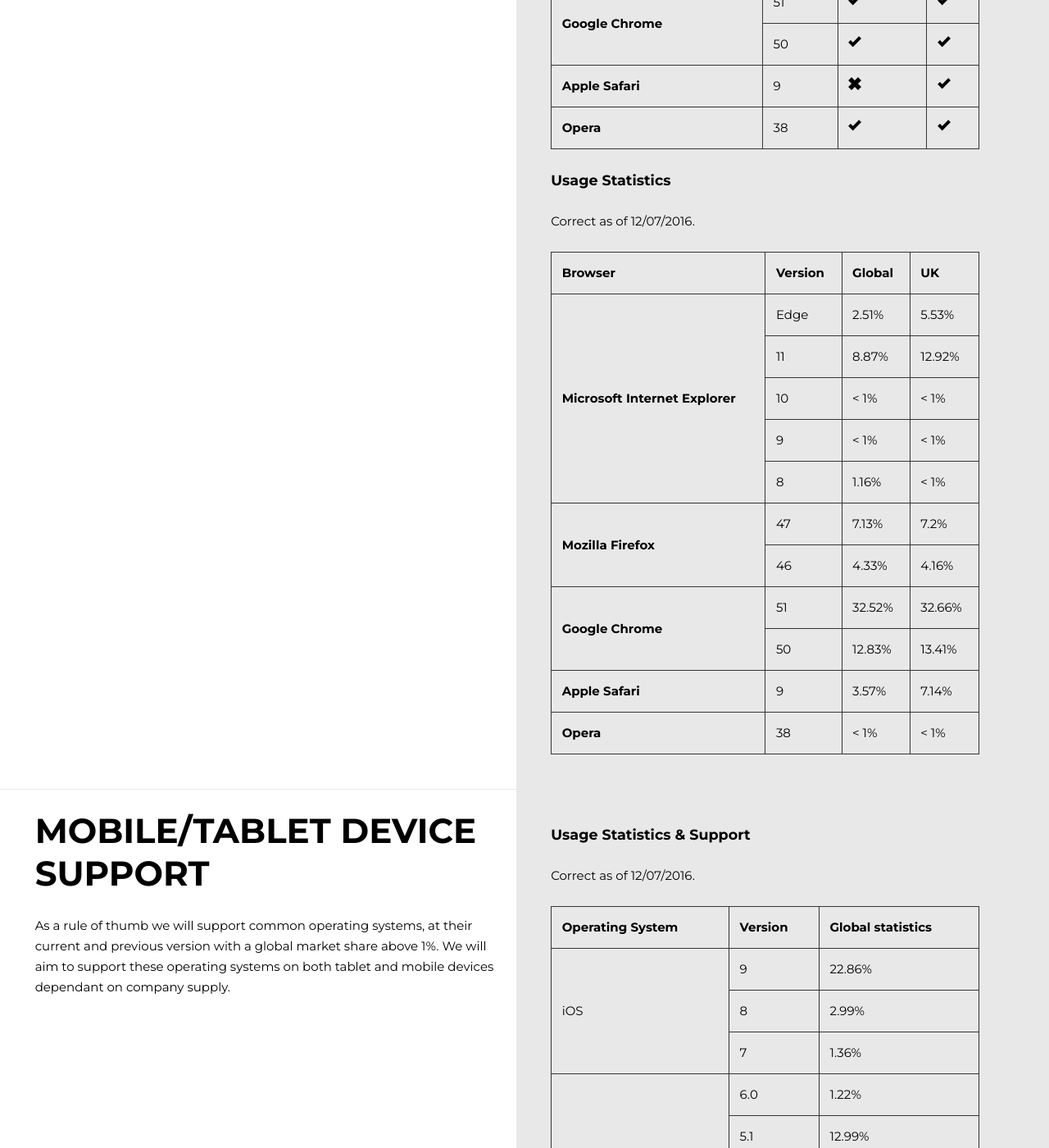
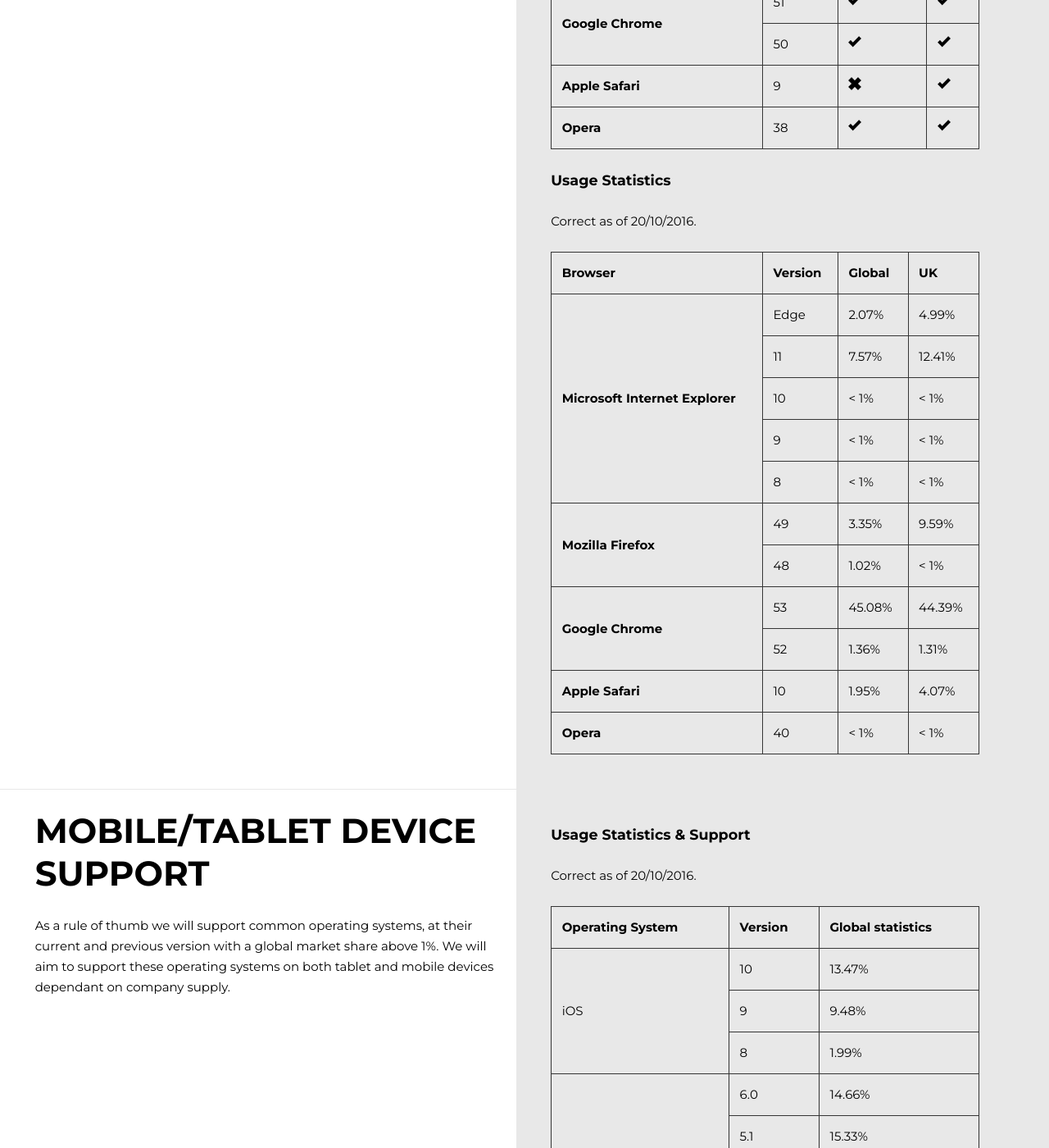
Before and after one commit to creativejar/guidelines, a Jekyll site: the page built from testing/index.html, in a window 1280 px wide and 1400 px high, scrolled down 1701 px. Shown: the whole window at 82% size. Built offline with Jekyll 4.4.1, drawn with Linux system fonts in a browser that asks for light colours; some of the changed text lies outside the part shown.

Commit message:
Update index.html

```diff
--- a/testing/index.html
+++ b/testing/index.html
@@ -107,7 +107,7 @@
 			</tbody>
 		</table>
 		<h3>Usage Statistics</h3>
-		<p>Correct as of <time>12/07/2016</time>.</p>
+		<p>Correct as of <time>20/10/2016</time>.</p>
 		<table>
 			<tbody>
 				<tr>
@@ -119,13 +119,13 @@
 				<tr>
 					<th rowspan="5" scope="row">Microsoft Internet Explorer</th>
 					<td>Edge</td>
-					<td>2.51%</td>
-					<td>5.53%</td>
+					<td>2.07%</td>
+					<td>4.99%</td>
 				</tr>
 				<tr>
 					<td>11</td>
-					<td>8.87%</td>
-					<td>12.92%</td>
+					<td>7.57%</td>
+					<td>12.41%</td>
 				</tr>
 				<tr>
 					<td>10</td>
@@ -139,40 +139,40 @@
 				</tr>
 				<tr>
 					<td>8</td>
-					<td>1.16%</td>
+					<td>&lt; 1%</td>
 					<td>&lt; 1%</td>
 				</tr>
 				<tr>
 					<th rowspan="2" scope="row">Mozilla Firefox</th>
-					<td>47</td>
-					<td>7.13%</td>
-					<td>7.2%</td>
+					<td>49</td>
+					<td>3.35%</td>
+					<td>9.59%</td>
 				</tr>
 				<tr>
-					<td>46</td>
-					<td>4.33%</td>
-					<td>4.16%</td>
+					<td>48</td>
+					<td>1.02%</td>
+					<td>&lt; 1%</td>
 				</tr>
 				<tr>
 					<th rowspan="2" scope="row">Google Chrome</th>
-					<td>51</td>
-					<td>32.52%</td>
-					<td>32.66%</td>
+					<td>53</td>
+					<td>45.08%</td>
+					<td>44.39%</td>
 				</tr>
 				<tr>
-					<td>50</td>
-					<td>12.83%</td>
-					<td>13.41%</td>
+					<td>52</td>
+					<td>1.36%</td>
+					<td>1.31%</td>
 				</tr>
 				<tr>
 				<th scope="row">Apple Safari</th>
-					<td>9</td>
-					<td>3.57%</td>
-					<td>7.14%</td>
+					<td>10</td>
+					<td>1.95%</td>
+					<td>4.07%</td>
 				</tr>
 				<tr>
 				<th scope="row">Opera</th>
-					<td>38</td>
+					<td>40</td>
 					<td>&lt; 1%</td>
 					<td>&lt; 1%</td>
 				</tr>
@@ -187,7 +187,7 @@
 	</div>
 	<div class="l-col">
 		<h3>Usage Statistics &amp; Support</h3>
-		<p>Correct as of <time>12/07/2016</time>.</p>
+		<p>Correct as of <time>20/10/2016</time>.</p>
 		<table>
 			<tbody>
 				<tr>
@@ -197,59 +197,59 @@
 				</tr>
 				<tr>
 					<td rowspan="3">iOS</td>
+					<td>10</td>
+					<td>13.47%</td>
+				</tr>
+				<tr>
 					<td>9</td>
-					<td>22.86%</td>
+					<td>9.48%</td>
 				</tr>
 				<tr>
 					<td>8</td>
-					<td>2.99%</td>
-				</tr>
-				<tr>
-					<td>7</td>
-					<td>1.36%</td>
+					<td>1.99%</td>
 				</tr>
 				<tr>
 				<td rowspan="7">Android</td>
 					<td>6.0</td>
-					<td>1.22%</td>
+					<td>14.66%</td>
 				</tr>
 				<tr>
 					<td>5.1</td>
-					<td>12.99%</td>
+					<td>15.33%</td>
 				</tr>
 				<tr>
 					<td>5.0</td>
-					<td>9.91%</td>
+					<td>8.94%</td>
 				</tr>
 				<tr>
 					<td>4.4</td>
-					<td>17.86%</td>
+					<td>16.14%</td>
 				</tr>
 				<tr>
 					<td>4.3</td>
-					<td>1.39%</td>
+					<td>1.35%</td>
 				</tr>
 				<tr>
 					<td>4.2</td>
-					<td>6.42%</td>
+					<td>3.90%</td>
 				</tr>
 				<tr>
 					<td>4.1</td>
-					<td>2.43%</td>
+					<td>2.49%</td>
 				</tr>
 				<tr>
 					<td>Symbian</td>
 					<td>10.1</td>
-					<td>1.08%</td>
+					<td>1.11%</td>
 				</tr>
 				<tr>
 					<td rowspan="2">Windows</td>
 					<td>10</td>
-					<td>1.13%</td>
+					<td>&lt; 1%</td>
 				</tr>
 				<tr>
 					<td>8.1</td>
-					<td>1.46%</td>
+					<td>1.41%</td>
 				</tr>
 			</tbody>
 		</table>
```
